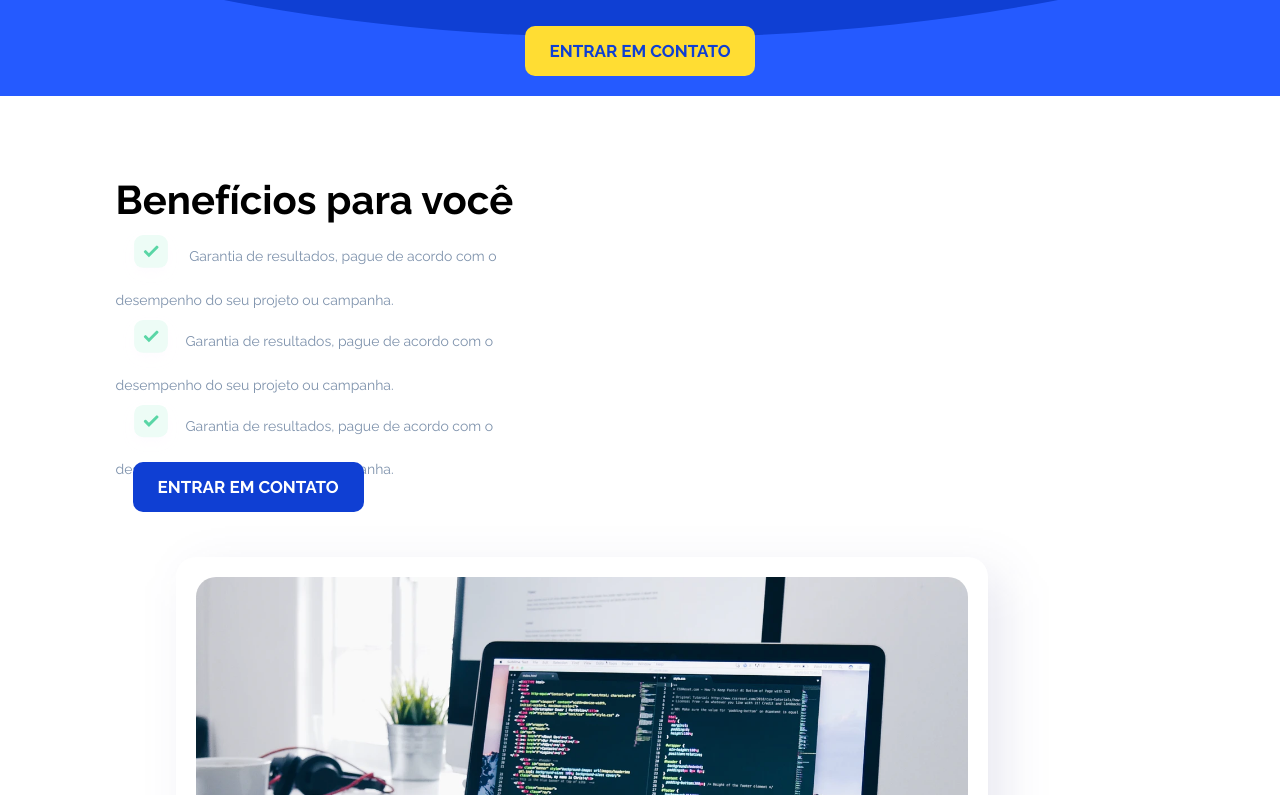
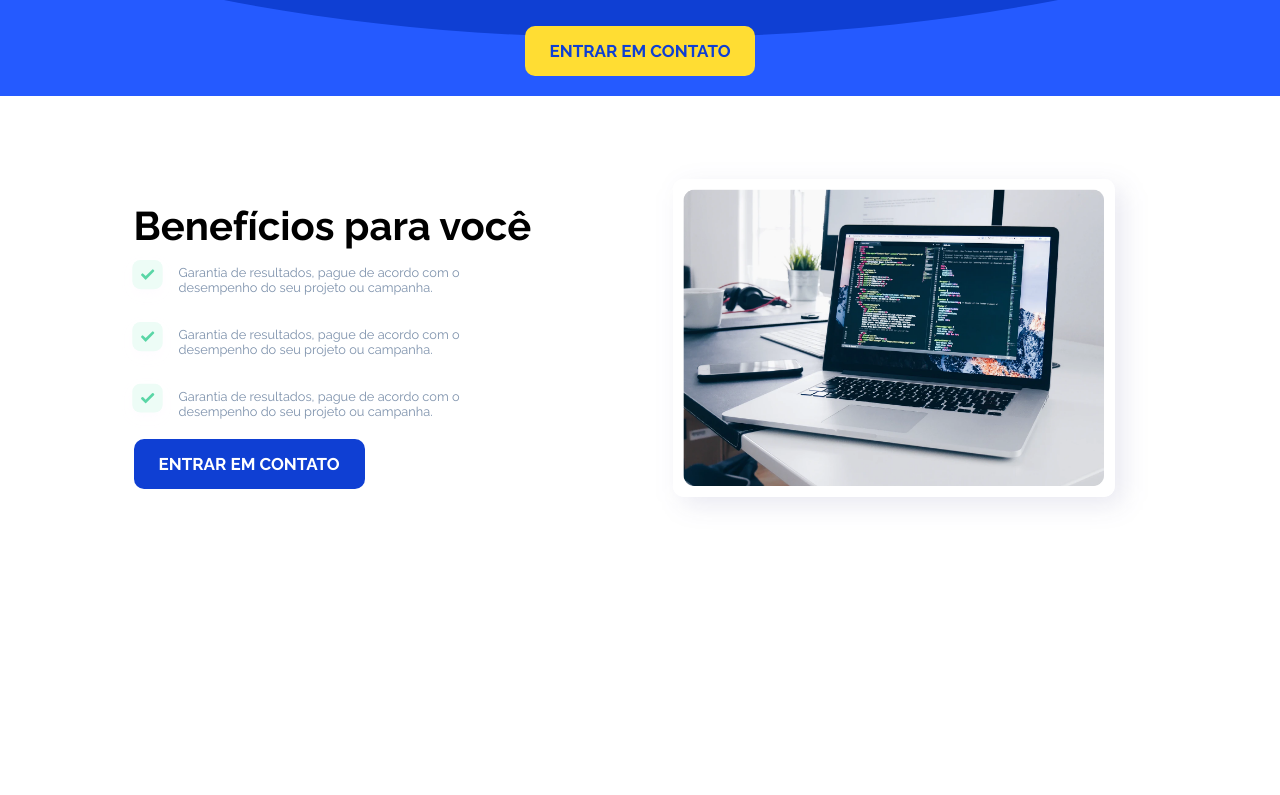
Before and after one commit to P1P0S/bold, a plain HTML site: page index.html in a window 1280 px wide. Shown: the part 1925-2720 px from the top of the page. After the commit the page ends 2521 px from the top, so only its background shows below. Drawn offline with Linux system fonts and the light colour scheme.

Commit message:
:bug: css bug fix but... (idk)

```diff
--- a/style.css
+++ b/style.css
@@ -161,54 +161,55 @@ section.cta a {
 	color: #0f3fd3;
 }
 
-section.benefits {
-	margin-top: 30px;
-	padding: 50px 0;
+.benefits {
+	margin-top: 50px;
+	margin-bottom: 50px;
 }
 
 .benefits-list {
-	width: 40%;
+	width: 50%;
+	display: inline-block;
+	align-self: center;
 }
 
 .benefits-list h1 {
-	color: black;
 	font-size: 40px;
+	margin-left: 18px;
 }
 
 .benefits-list p {
+	display: flex;
+	align-items: center;
+	font-size: 80%;
 	color: #7e92ac;
-	vertical-align: middle;
-	font-size: 14px;
+	width: 80%;
 }
 
-.benefits-list span {
-	display: inline-block;
-	width: calc(100% - 70px);
+.benefits-list p img {
+	width: 15%;
 }
 
-.benefits-list img {
-	display: inline-block;
-	vertical-align: middle;
-	width: 70px;
-}
-
-.img-benefits {
-	width: 60%;
-}
-
-.img-benefits img {
+.benefits img {
+	width: 50%;
 	max-width: 100%;
 }
 
-.benefits-list a {
+.benefits a {
+	display: inline-block;
+	margin: 5px 0 0 18px;
 	padding: 15px 25px;
-	margin-left: 17px;
 	border-radius: 10px;
 	font-weight: bold;
 	font-size: 17px;
 	background-color: #0f3fd3;
 	text-decoration: none;
 	color: #fff;
+}
+
+.benefits a:hover {
+	cursor: pointer;
+	background-color: #0f3bc0;
+	color: rgb(238, 234, 234);
 }
 
 @media screen and (max-width: 768px) {
@@ -236,8 +237,11 @@ section.benefits {
 		max-width: 250px;
 	}
 	.benefits-list,
-	.img-benefits {
+	.benefits-list p,
+	.benefits img {
 		width: 100%;
-		margin-bottom: 30px;
+	}
+	.benefits .center {
+		flex-direction: column-reverse;
 	}
 }
```
